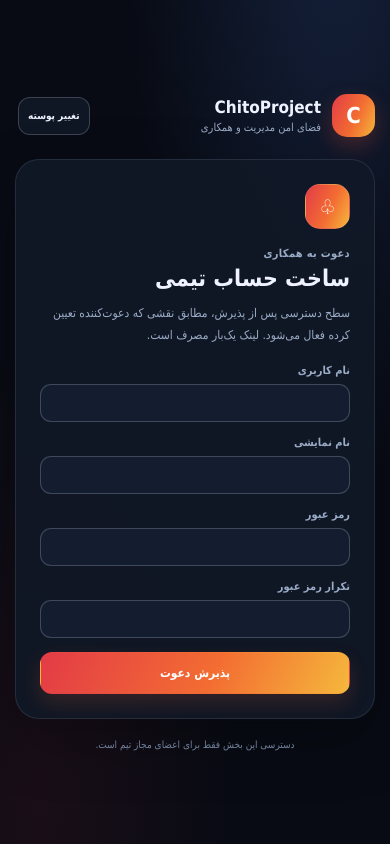
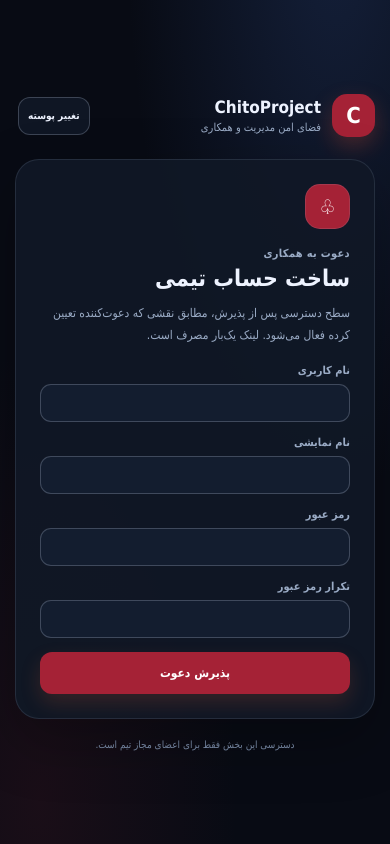
Before and after one commit to Alidl81/chitoproject, a FastAPI app: page /admin/join in a window 390 px wide. Run offline with FastAPI, Linux system fonts and the light colour scheme.

Commit message:
Polish responsive Persian admin theme

```diff
--- a/app/static/admin.css
+++ b/app/static/admin.css
@@ -10,8 +10,9 @@
   --faint: #71819b;
   --border: rgba(176, 197, 228, .13);
   --border-strong: rgba(205, 218, 241, .23);
-  --primary: linear-gradient(115deg, #e33b47 0%, #f36d32 56%, #f5b83c 100%);
-  --secondary: linear-gradient(115deg, #b92d3e, #ee7040);
+  --primary: #a52236;
+  --secondary: #24334a;
+  --danger-button: #a52236;
   --warm-soft: rgba(237, 102, 53, .12);
   --blue-soft: rgba(76, 139, 225, .14);
   --green: #63dbb6;
@@ -32,8 +33,9 @@ html[data-theme="light"] {
   --faint: #7186a2;
   --border: rgba(51, 93, 148, .14);
   --border-strong: rgba(43, 84, 140, .25);
-  --primary: linear-gradient(115deg, #70d3f7 0%, #4598ec 48%, #315aca 100%);
-  --secondary: linear-gradient(115deg, #ffca85 0%, #ff9b55 52%, #e97835 100%);
+  --primary: #1d5ba5;
+  --secondary: #ffd49d;
+  --danger-button: #a52236;
   --warm-soft: rgba(255, 162, 75, .13);
   --blue-soft: rgba(70, 151, 227, .12);
   --green: #087d60;
@@ -134,7 +136,7 @@ html[data-theme="light"] .button { box-shadow: 0 9px 20px rgba(50, 112, 201, .17
 .button.secondary { color: var(--ink); background: var(--secondary); }
 .button.glass { color: #fff; background: rgba(16, 25, 43, .65); border-color: var(--border-strong); box-shadow: none; z-index: 1; white-space: nowrap; }
 html[data-theme="light"] .button.glass { color: #153b72; background: rgba(255,255,255,.62); }
-.button.danger { color: #fff; background: linear-gradient(110deg, #b7253d, #e75048); }
+.button.danger { color: #fff; background: var(--danger-button); }
 .button.full { width: 100%; }
 .button.small { min-height: 34px; padding: 7px 10px; font-size: 11px; }
 .icon-link { width: 35px; height: 35px; display: inline-grid; place-items: center; border: 1px solid var(--border); border-radius: 11px; color: var(--ink); background: var(--surface-2); font-size: 16px; }
--- a/app/static/admin.js
+++ b/app/static/admin.js
@@ -4,6 +4,17 @@
     const saved = localStorage.getItem("chitoproject-theme");
     if (saved === "light" || saved === "dark") root.dataset.theme = saved;
   } catch (_) {}
+
+  const updateThemeControls = () => {
+    const nextTheme = root.dataset.theme === "light" ? "dark" : "light";
+    document.querySelectorAll("[data-theme-toggle]").forEach((toggle) => {
+      const label = toggle.querySelector("[data-theme-label]");
+      const name = nextTheme === "light" ? "روشن" : "تیره";
+      if (label) label.textContent = `پوستهٔ ${name}`;
+      toggle.setAttribute("aria-label", `تغییر به پوستهٔ ${name}`);
+    });
+  };
+  updateThemeControls();
 
   const inviteInput = document.querySelector("[data-invite-token]");
   if (inviteInput && window.location.hash.length > 1) {
@@ -16,6 +27,7 @@
     if (toggle) {
       root.dataset.theme = root.dataset.theme === "light" ? "dark" : "light";
       try { localStorage.setItem("chitoproject-theme", root.dataset.theme); } catch (_) {}
+      updateThemeControls();
     }
     const copy = event.target.closest("[data-copy]");
     if (copy) {
```
